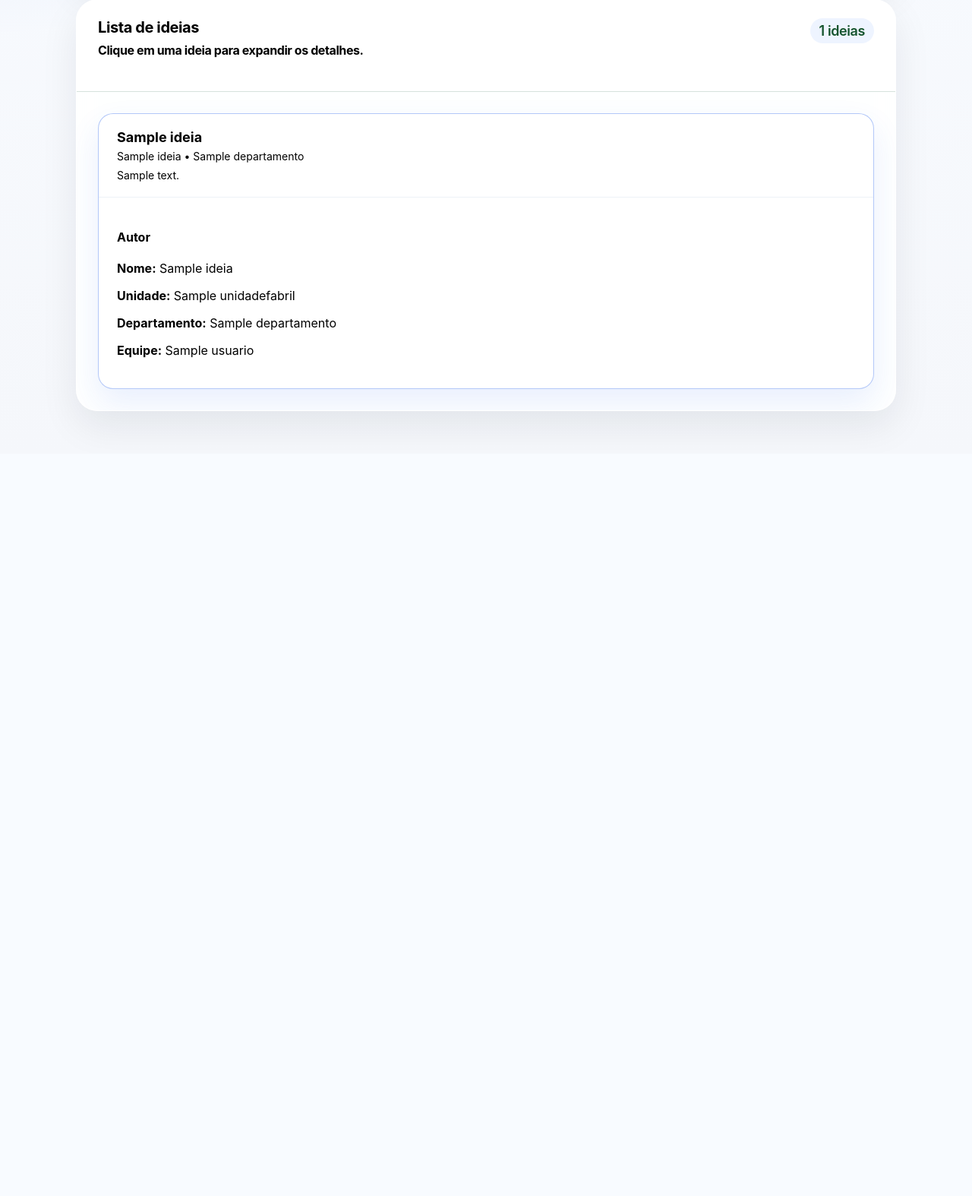
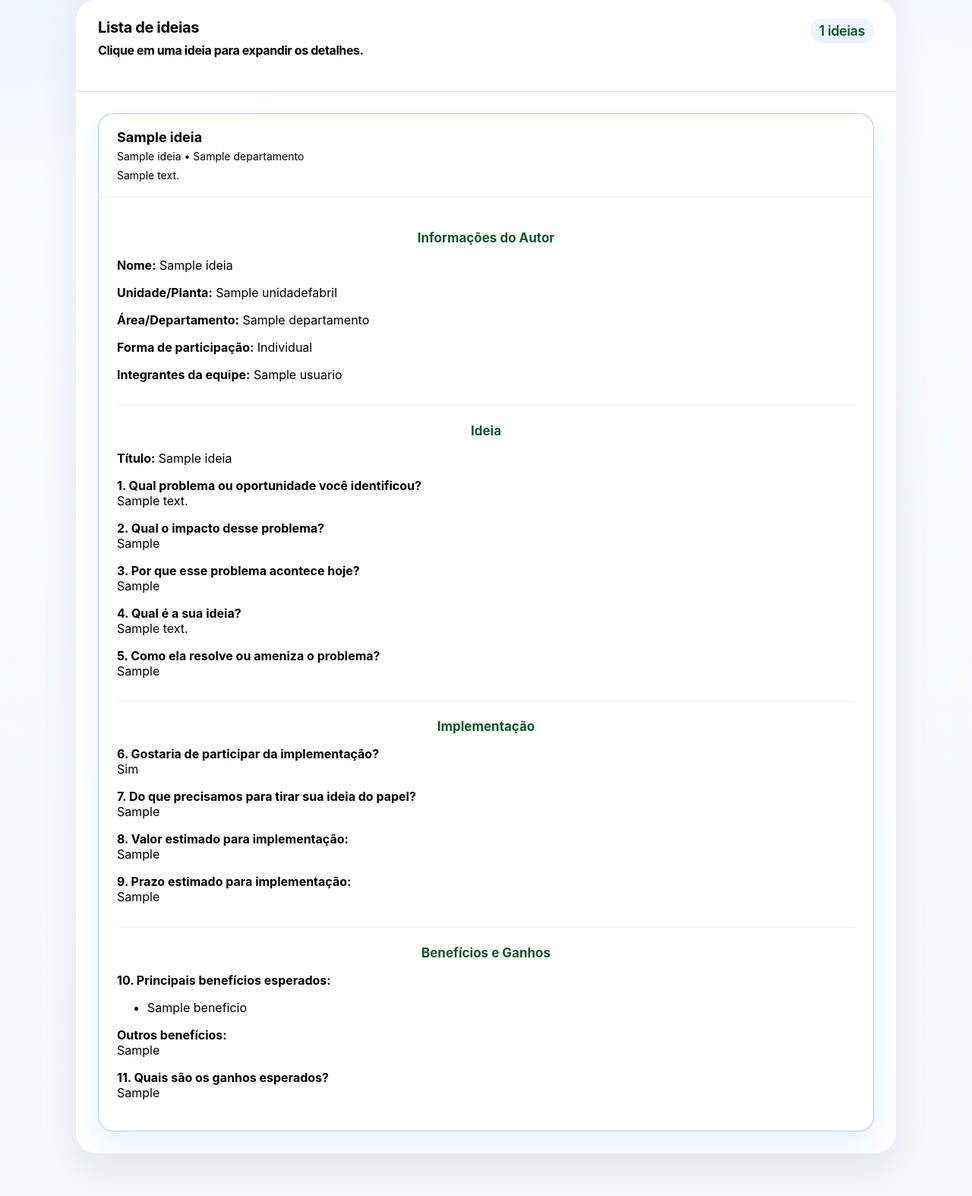
Before and after one commit to grupoflexivel/catalisa_grupoflexivel, a Django app: template catalisa/templates/listar_ideias.html in a window 1280 px wide, after a click that opens the changed part. Shown: the part 406-1980 px from the top of the page at 76% size. Before the commit the page ends 970 px from the top, so only its background shows below. Run offline with Django 5.2, Linux system fonts and the light colour scheme; tables that the repository leaves empty hold one stand-in row (values such as "Sample post"); the template is opened without the code that fills it: values that come from a table or form of the project are taken from there, most other values are stand-ins (such as "Sample title", 1, 10 or a date in 2020).

Commit message:
modificação visualização da lista de ideias e lógica integração com notion

```diff
--- a/catalisa/templates/listar_ideias.html
+++ b/catalisa/templates/listar_ideias.html
@@ -41,6 +41,14 @@ Visualize todas as ideias enviadas no sistema.
   border-radius: 20px;
   overflow: hidden;
   transition: all 0.25s ease;
+}
+
+.idea-block h4 {
+  text-align: center;
+  margin-bottom: 16px;
+  font-size: 17px;
+  font-weight: 700;
+  color: var(--primary);
 }
 
 .idea-card:hover {
@@ -89,13 +97,14 @@ Visualize todas as ideias enviadas no sistema.
   max-height: 0;
   opacity: 0;
   overflow: hidden;
-  transition: all 0.3s ease;
+  transition: opacity 0.3s ease, padding 0.3s ease;
 }
 
 .idea-card[open] .idea-content {
   padding: 20px 24px 24px;
-  max-height: 2000px;
+  max-height: none;
   opacity: 1;
+  overflow: visible;
 }
 
 .idea-block {
@@ -177,20 +186,106 @@ Visualize todas as ideias enviadas no sistema.
     </summary>
 
     <div class="idea-content">
+
       <div class="idea-block">
-        <h4>Autor</h4>
+        <h4>Informações do Autor</h4>
+
         <p><strong>Nome:</strong> {{ ideia.nome_autor }}</p>
-        <p><strong>Unidade:</strong> {{ ideia.unidade_fabril }}</p>
-        <p><strong>Departamento:</strong> {{ ideia.departamento }}</p>
+        <p><strong>Unidade/Planta:</strong> {{ ideia.unidade_fabril }}</p>
+        <p><strong>Área/Departamento:</strong> {{ ideia.departamento }}</p>
+        <p><strong>Forma de participação:</strong> {{ ideia.get_forma_de_participacao_display }}</p>
 
         {% if ideia.integrantes_equipe.exists %}
-          <p><strong>Equipe:</strong>
+          <p><strong>Integrantes da equipe:</strong>
             {% for usuario in ideia.integrantes_equipe.all %}
-              {{ usuario.nome_completo }}{% if not forloop.last %}, {% endif %}
+              {{ usuario.nome_completo|default:usuario.get_full_name|default:usuario.username }}{% if not forloop.last %}, {% endif %}
             {% endfor %}
           </p>
         {% endif %}
       </div>
+
+      <div class="idea-block">
+        <h4>Ideia</h4>
+
+        <p><strong>Título:</strong> {{ ideia.titulo }}</p>
+
+        <p>
+          <strong>1. Qual problema ou oportunidade você identificou?</strong><br>
+          {{ ideia.descricao_problema|linebreaksbr }}
+        </p>
+
+        <p>
+          <strong>2. Qual o impacto desse problema?</strong><br>
+          {{ ideia.impacto_problema|linebreaksbr }}
+        </p>
+
+        <p>
+          <strong>3. Por que esse problema acontece hoje?</strong><br>
+          {{ ideia.causa_problema|linebreaksbr }}
+        </p>
+
+        <p>
+          <strong>4. Qual é a sua ideia?</strong><br>
+          {{ ideia.descricao_ideia|linebreaksbr }}
+        </p>
+
+        <p>
+          <strong>5. Como ela resolve ou ameniza o problema?</strong><br>
+          {{ ideia.como_a_ideia_resolve_problema|linebreaksbr }}
+        </p>
+      </div>
+
+      <div class="idea-block">
+        <h4>Implementação</h4>
+
+        <p>
+          <strong>6. Gostaria de participar da implementação?</strong><br>
+          {{ ideia.get_participacao_implementacao_display }}
+        </p>
+
+        <p>
+          <strong>7. Do que precisamos para tirar sua ideia do papel?</strong><br>
+          {{ ideia.necessidades_ideia|linebreaksbr }}
+        </p>
+
+        <p>
+          <strong>8. Valor estimado para implementação:</strong><br>
+          {{ ideia.valor_estimado_ideia }}
+        </p>
+
+        <p>
+          <strong>9. Prazo estimado para implementação:</strong><br>
+          {{ ideia.prazo_estimado_ideia }}
+        </p>
+      </div>
+
+      <div class="idea-block">
+        <h4>Benefícios e Ganhos</h4>
+
+        {% if ideia.beneficios.exists %}
+          <p><strong>10. Principais benefícios esperados:</strong></p>
+          <ul>
+            {% for beneficio in ideia.beneficios.all %}
+              <li>{{ beneficio.nome }}</li>
+            {% endfor %}
+          </ul>
+        {% else %}
+          <p><strong>10. Principais benefícios esperados:</strong> Nenhum benefício informado.</p>
+        {% endif %}
+
+        {% if ideia.outros_beneficios %}
+          <p>
+            <strong>Outros benefícios:</strong><br>
+            {{ ideia.outros_beneficios }}
+          </p>
+        {% endif %}
+
+        <p>
+          <strong>11. Quais são os ganhos esperados?</strong><br>
+          {{ ideia.ganhos_esperados|linebreaksbr }}
+        </p>
+      </div>
+
     </div>
   </details>
 {% endfor %}
--- a/respostas/integracao_notion.py
+++ b/respostas/integracao_notion.py
@@ -19,7 +19,7 @@ def envia_ideia_para_notion_em_background(ideia_id):
         logger.warning(f"Ideia não encontrada para envio ao Notion. ID={ideia_id}")
 
     except Exception:
-        logger.exception("Erro ao enviar ideia para o Notion. ID={ideia_id}")
+        logger.exception(f"Erro ao enviar ideia para o Notion. ID={ideia_id}")
 
 def json_envio_ideia(ideia):
     token = os.getenv("NOTION_TOKEN")
@@ -39,7 +39,7 @@ def json_envio_ideia(ideia):
     "Notion-Version": notion_version,
     }
     data = {
-        "parent": {"database_id": "34b28912840380018f95fcc734bffe14"},
+        "parent": {"database_id": notion_database_id},
         "properties": {
 
             "Autor": {
```
Also changed, not shown: 1 other file.
